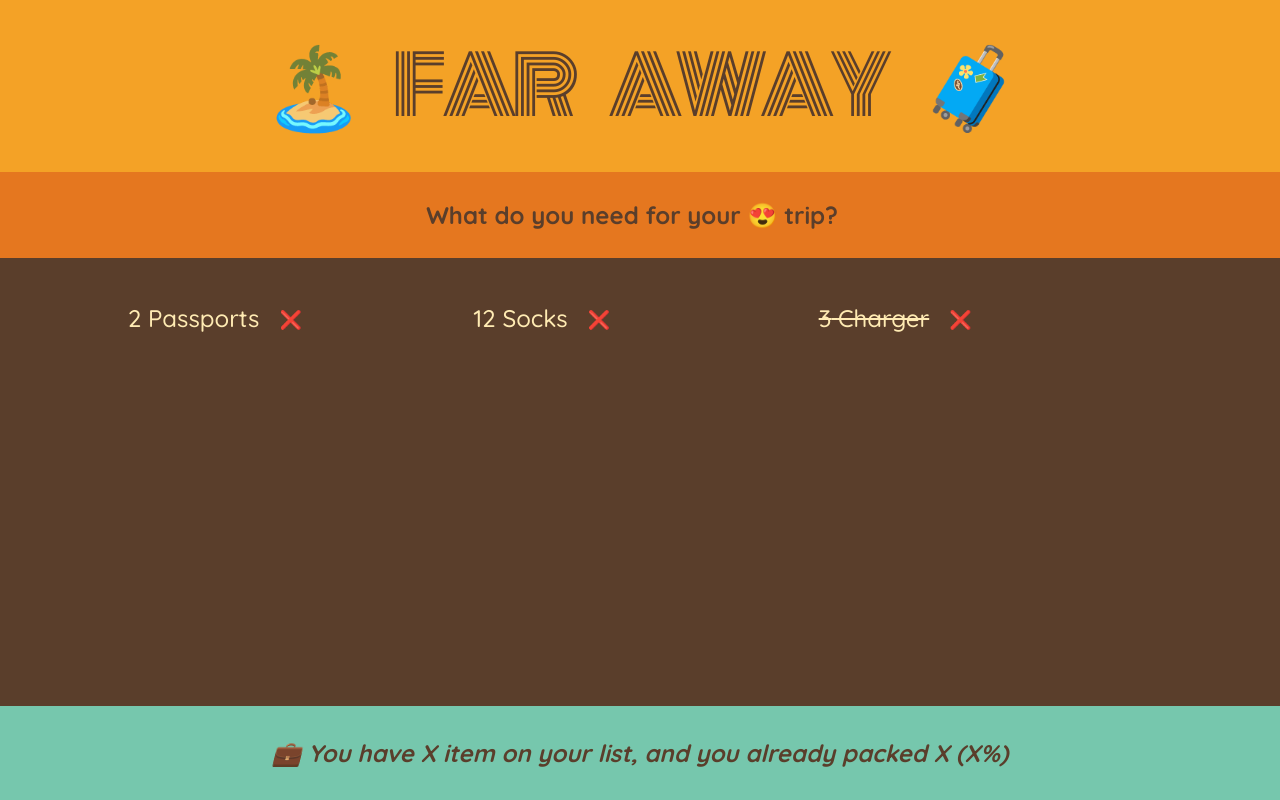
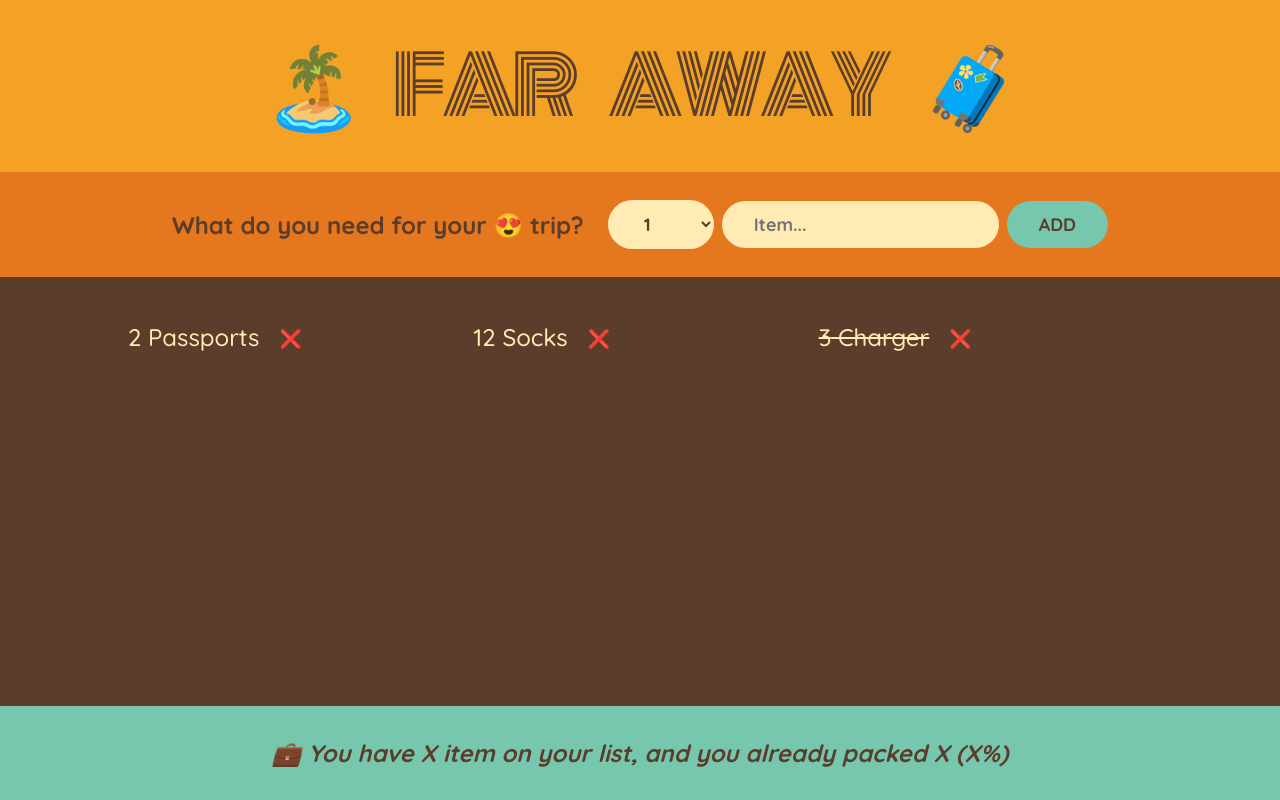
Before and after one commit to pjevic/far_away, a React (Create React App) app: page / in a window 1280 px wide. Built offline with nearby package versions, Linux system fonts and the light colour scheme.

Commit message:
From and Handling Submissions

```diff
--- a/src/App.js
+++ b/src/App.js
@@ -22,10 +22,23 @@
 }
 
 function Form() {
+  function handleSubmit(e) {
+    e.preventDefault();
+  }
+
   return (
-    <div className="add-form">
+    <form onSubmit={handleSubmit} className="add-form">
       <h3> What do you need for your 😍 trip?</h3>
-    </div>
+      <select>
+        {Array.from({ length: 20 }, (_, i) => i + 1).map((num) => (
+          <option key={num} value={num}>
+            {num}
+          </option>
+        ))}
+      </select>
+      <input type="text" placeholder="Item..." />
+      <button>Add</button>
+    </form>
   );
 }
 
```
